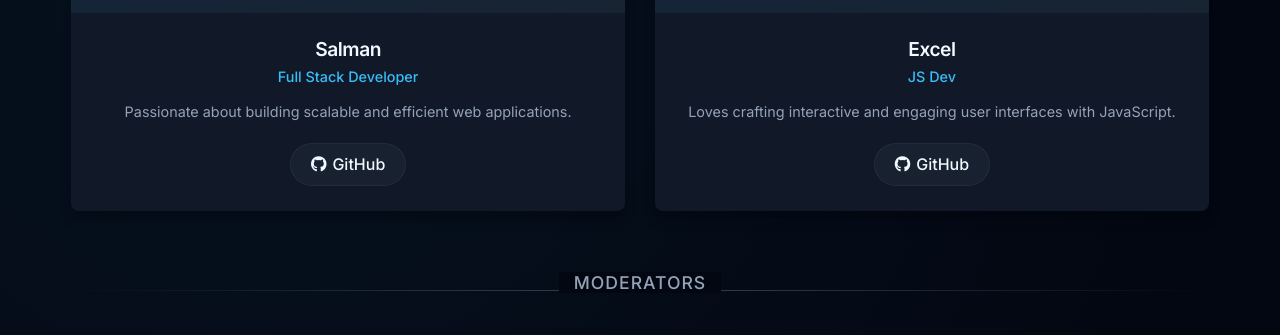
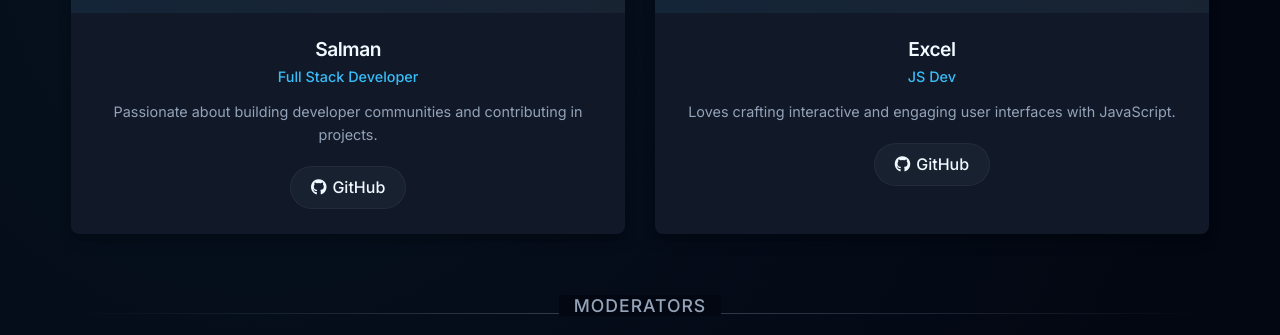
Before and after one commit to henrygokugt99/Dev-Lounge-Info-Site, a plain HTML site: page index.html in a window 1280 px wide. Shown: the part 1243-1578 px from the top of the page. Drawn offline with Linux system fonts and the light colour scheme; some packages are replaced by stand-ins of ours; a script that the page names is missing.

Commit message:
Update index.html

```diff
--- a/index.html
+++ b/index.html
@@ -63,7 +63,7 @@
                     <div class="card-body">
                         <h3>Salman</h3>
                         <p class="role">Full Stack Developer</p>
-                        <p class="bio">Passionate about building scalable and efficient web applications.</p>
+                        <p class="bio">Passionate about building developer communities and contributing in projects.</p>
                         <a href="https://github.com/" target="_blank" class="github-link">
                             <i class="fab fa-github"></i> GitHub
                         </a>
```
